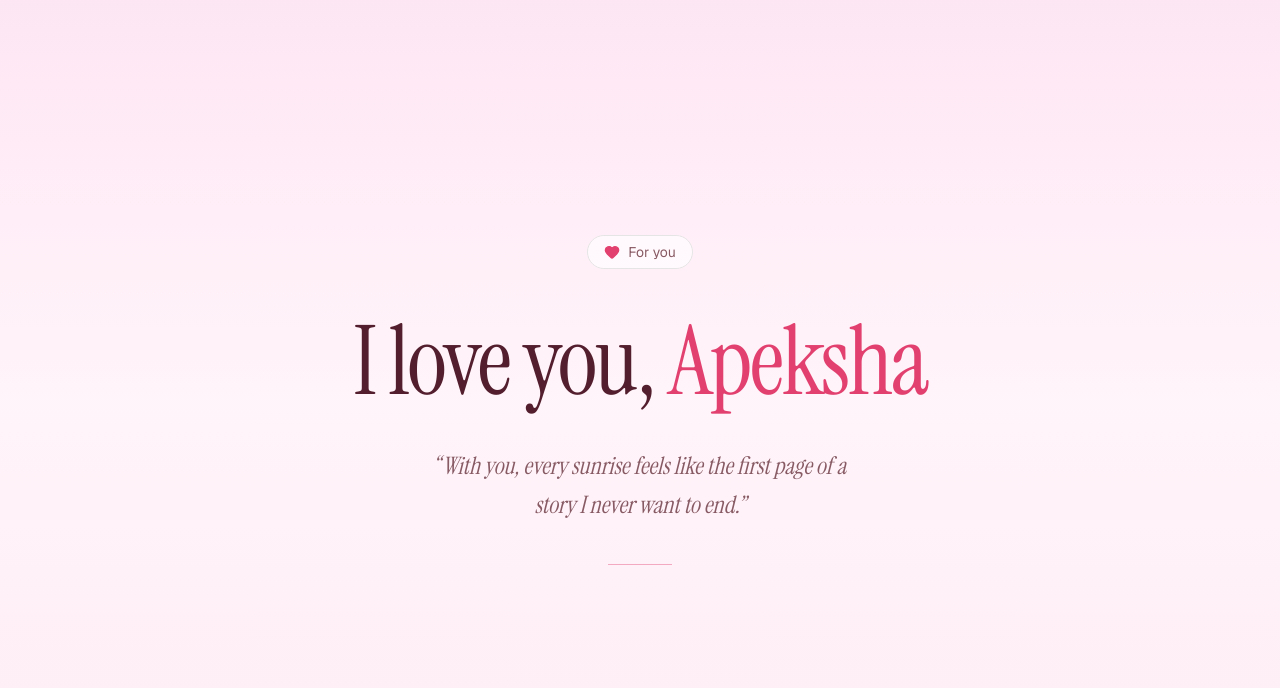
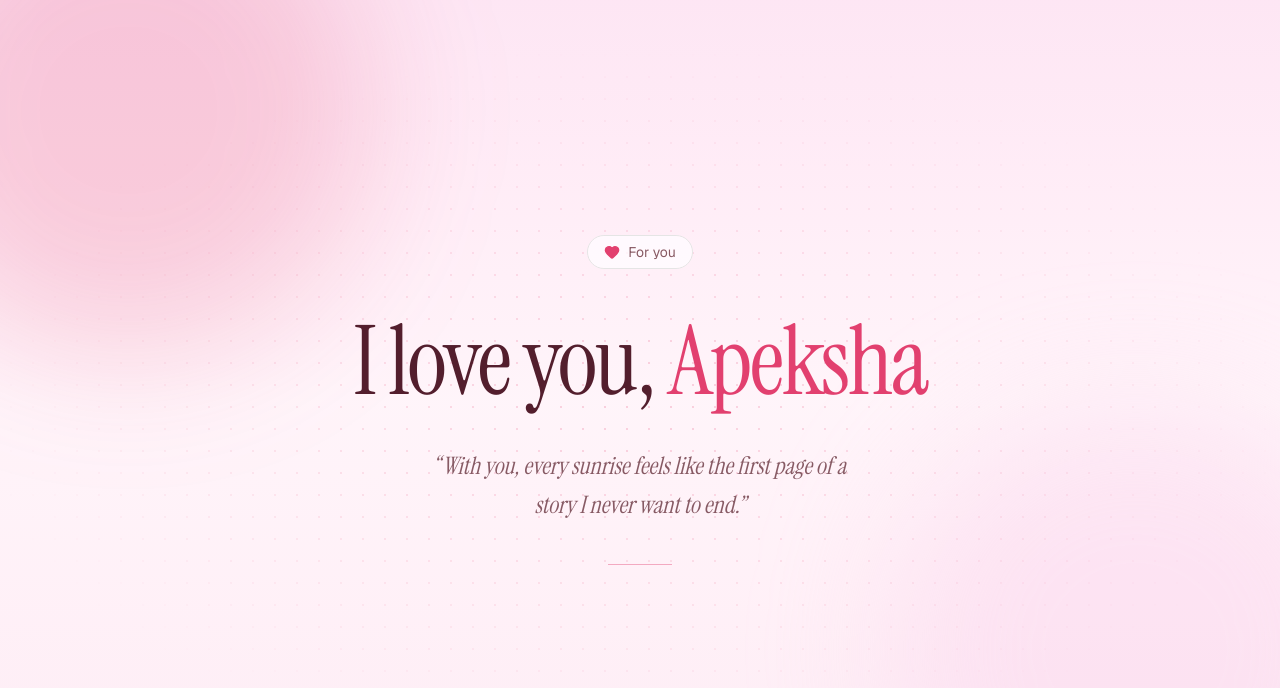
Before and after one commit to saugandhs/Norvalis01, a Next.js app: page / in a window 1280 px wide. Shown: the top 688 px of the page. Built offline with nearby package versions, Linux system fonts and the light colour scheme.

Commit message:
feat: add soft glowing drifts and dotted texture effects
Co-authored-by: Saugandh Sasidharan <31842623+saugandhs@users.noreply.github.com>

```diff
--- a/app/globals.css
+++ b/app/globals.css
@@ -197,6 +197,38 @@
   }
 }
 
+.bg-dot-texture {
+  background-image: radial-gradient(
+    color-mix(in oklch, var(--primary) 22%, transparent) 1px,
+    transparent 1px
+  );
+  background-size: 22px 22px;
+  -webkit-mask-image: radial-gradient(
+    ellipse 70% 60% at 50% 50%,
+    black,
+    transparent 75%
+  );
+  mask-image: radial-gradient(
+    ellipse 70% 60% at 50% 50%,
+    black,
+    transparent 75%
+  );
+}
+
+@keyframes glow-drift {
+  0%,
+  100% {
+    transform: translate(0, 0) scale(1);
+  }
+  50% {
+    transform: translate(0, -4%) scale(1.08);
+  }
+}
+
+.animate-glow-drift {
+  animation: glow-drift 12s ease-in-out infinite;
+}
+
 .animate-float-up {
   animation: float-up linear infinite;
 }
@@ -207,7 +239,8 @@
 
 @media (prefers-reduced-motion: reduce) {
   .animate-float-up,
-  .animate-gentle-rise {
+  .animate-gentle-rise,
+  .animate-glow-drift {
     animation: none;
     opacity: 1;
   }
--- a/app/page.tsx
+++ b/app/page.tsx
@@ -3,6 +3,22 @@ import { WelcomeHero } from "@/components/welcome-hero"
 export default function Page() {
   return (
     <main className="relative min-h-svh flex items-center justify-center overflow-hidden bg-gradient-to-b from-accent/40 via-background to-secondary/50 px-6 py-16">
+      {/* Soft drifting color glows */}
+      <div
+        className="pointer-events-none absolute -left-24 -top-24 size-[28rem] animate-glow-drift rounded-full bg-primary/20 blur-3xl"
+        aria-hidden="true"
+      />
+      <div
+        className="pointer-events-none absolute -right-24 -bottom-24 size-[30rem] animate-glow-drift rounded-full bg-accent/40 blur-3xl"
+        style={{ animationDelay: "3s" }}
+        aria-hidden="true"
+      />
+      {/* Subtle dotted texture */}
+      <div
+        className="bg-dot-texture pointer-events-none absolute inset-0"
+        aria-hidden="true"
+      />
+
       <WelcomeHero />
     </main>
   )
```
